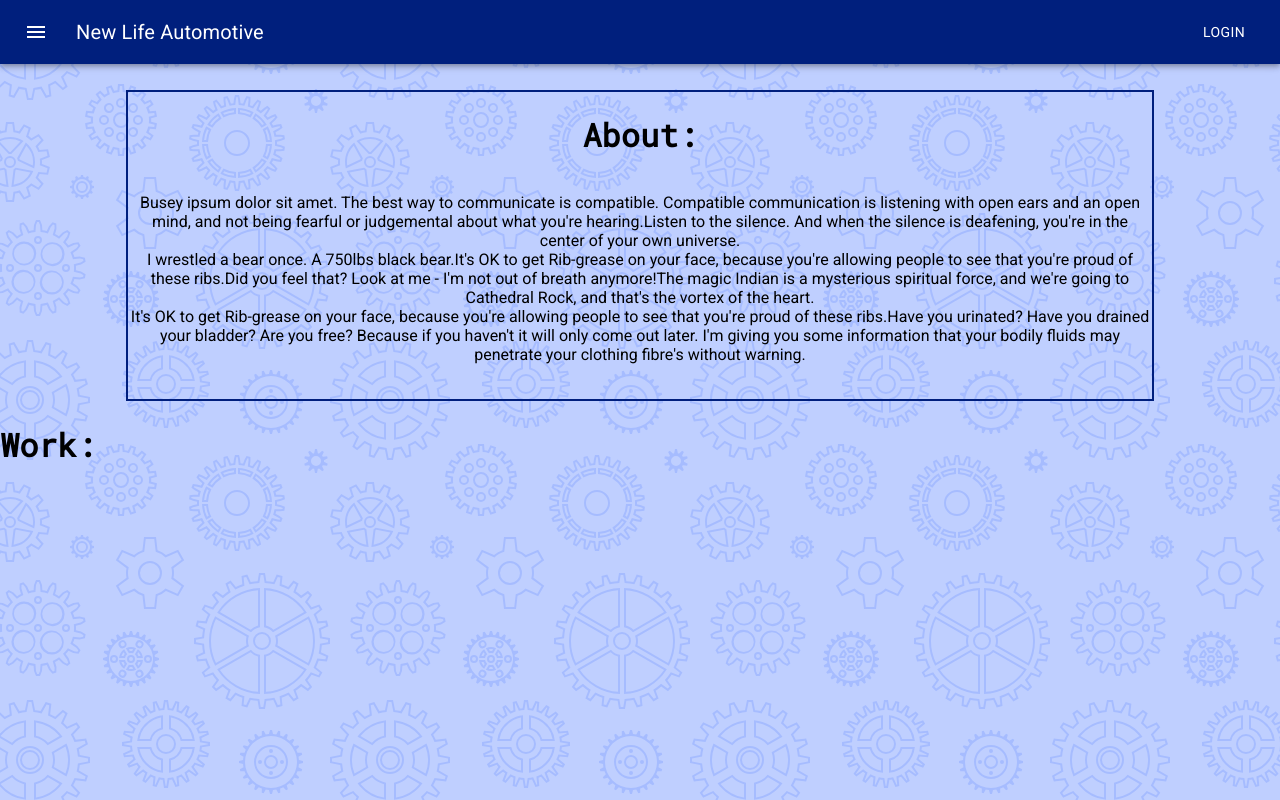
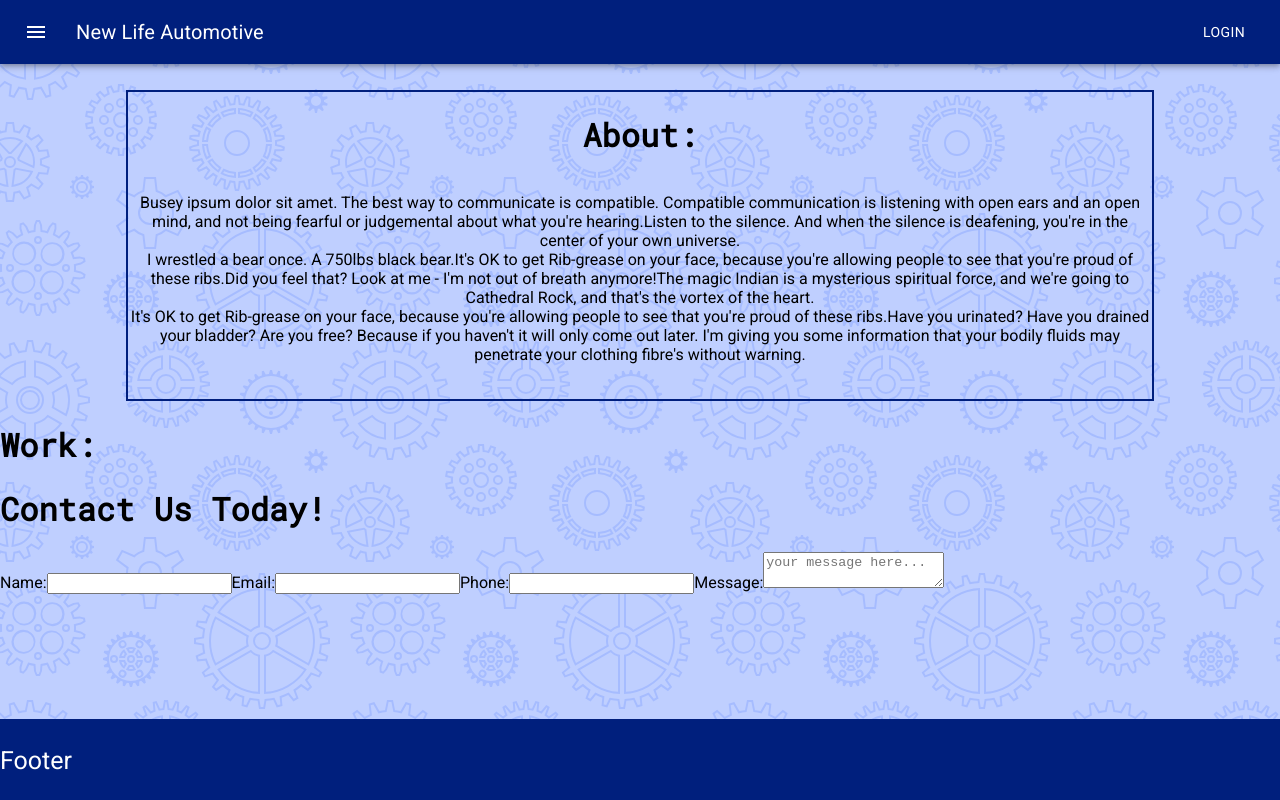
Before and after one commit to alihernandez/newLifeAuto, a React (Create React App) app in the folder frontend/: page / in a window 1280 px wide. Built offline with nearby package versions, Linux system fonts and the light colour scheme.

Commit message:
sidetracked with contact form

```diff
--- a/frontend/package.json
+++ b/frontend/package.json
@@ -12,12 +12,14 @@
     "@testing-library/jest-dom": "^5.16.1",
     "@testing-library/react": "^12.1.2",
     "@testing-library/user-event": "^13.5.0",
+    "axios": "^0.27.2",
     "bootstrap": "^5.1.3",
     "react": "^17.0.2",
     "react-dom": "^17.0.2",
     "react-router-dom": "^6.3.0",
     "react-scripts": "5.0.0",
     "react-scroll": "^1.8.6",
+    "react-toastify": "^9.0.6",
     "reactstrap": "^9.0.1",
     "web-vitals": "^2.1.4"
   },
--- a/frontend/src/App.js
+++ b/frontend/src/App.js
@@ -1,15 +1,19 @@
 import './App.css';
+import About from './components/About';
+import Contact from './components/Contact';
 import NavBar from './components/Nav.js';
-import About from './components/About';
+
 import Work from './components/PreviousWork';
 import Footer from './components/Footer';
 
-function App() {
+const  App = () => {
   return (
     <div className='app'>
       <NavBar id="nav" />
       <About />
       <Work />
+      <Contact />
+      <Footer />
     </div>
   );
 }
--- a/frontend/src/components/Contact.js
+++ b/frontend/src/components/Contact.js
@@ -0,0 +1,24 @@
+const Contact = (props) => {
+
+    return (
+        <form>
+            <h1>Contact Us Today!</h1>
+            <label>Name:</label>
+            <input></input>
+            <label>Email:</label>
+            <input></input>
+            <label>Phone:</label>
+            <input></input>
+            <label>Message:</label>
+            <textarea
+              type="text"
+            //   onChange={handleMessage}
+            //   value={message}
+              placeholder="your message here..."
+              name="message"
+            />
+        </form>
+    )
+}
+
+export default Contact;
--- a/frontend/src/components/Footer.js
+++ b/frontend/src/components/Footer.js
@@ -1,7 +1,9 @@
-export default function Footer() {
+const Footer = () => {
     return (
-        <div>
-            Footer
-        </div>
+    <footer className="footer">
+     <p>Footer</p>
+    </footer>
     )
-}
+};
+
+export default Footer;
```
Also changed, not shown: frontend/src/App.css, frontend/src/components/images/load2.gif (added), 1 other file (tests, documents, lock files or other folders).
